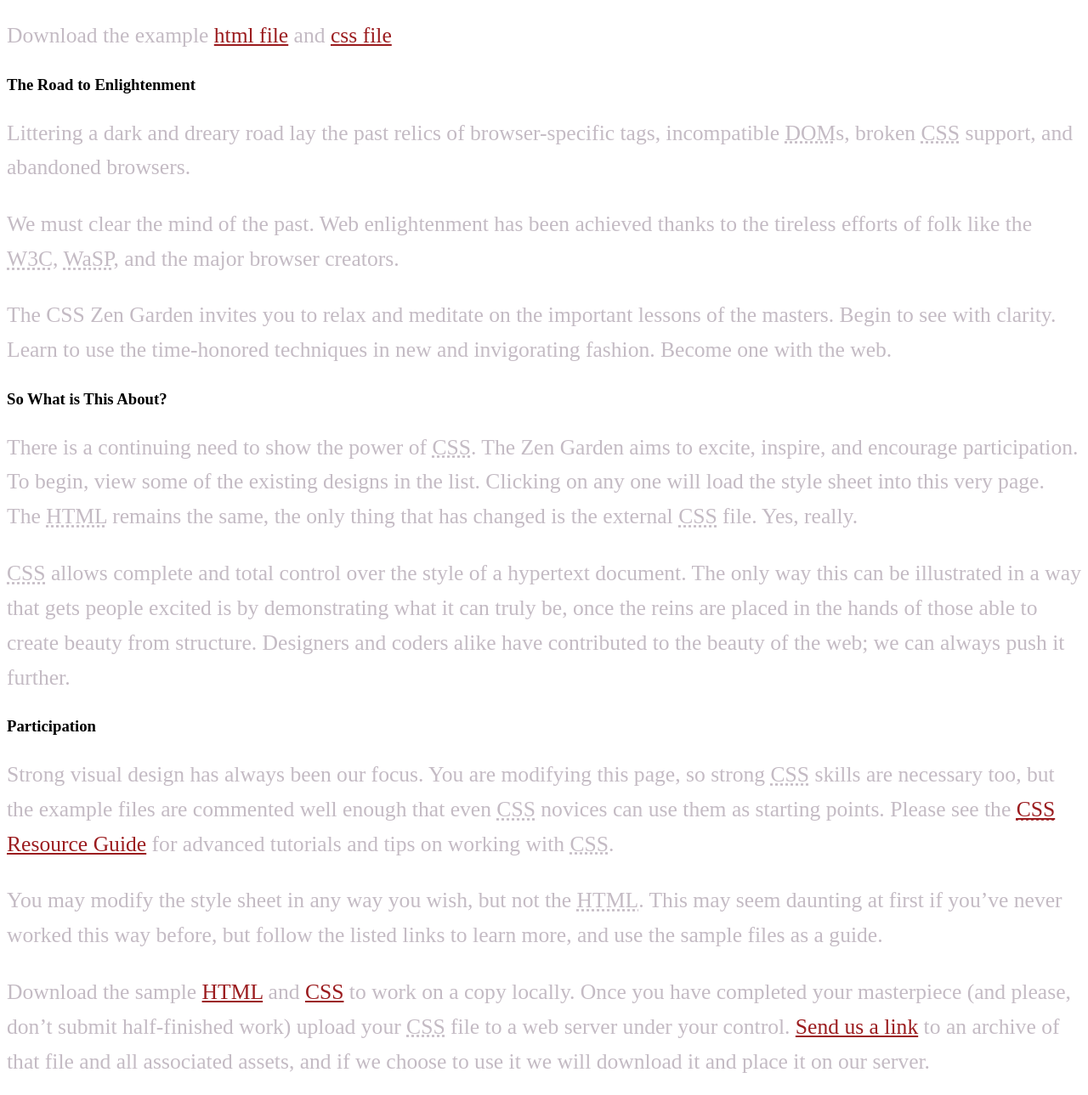
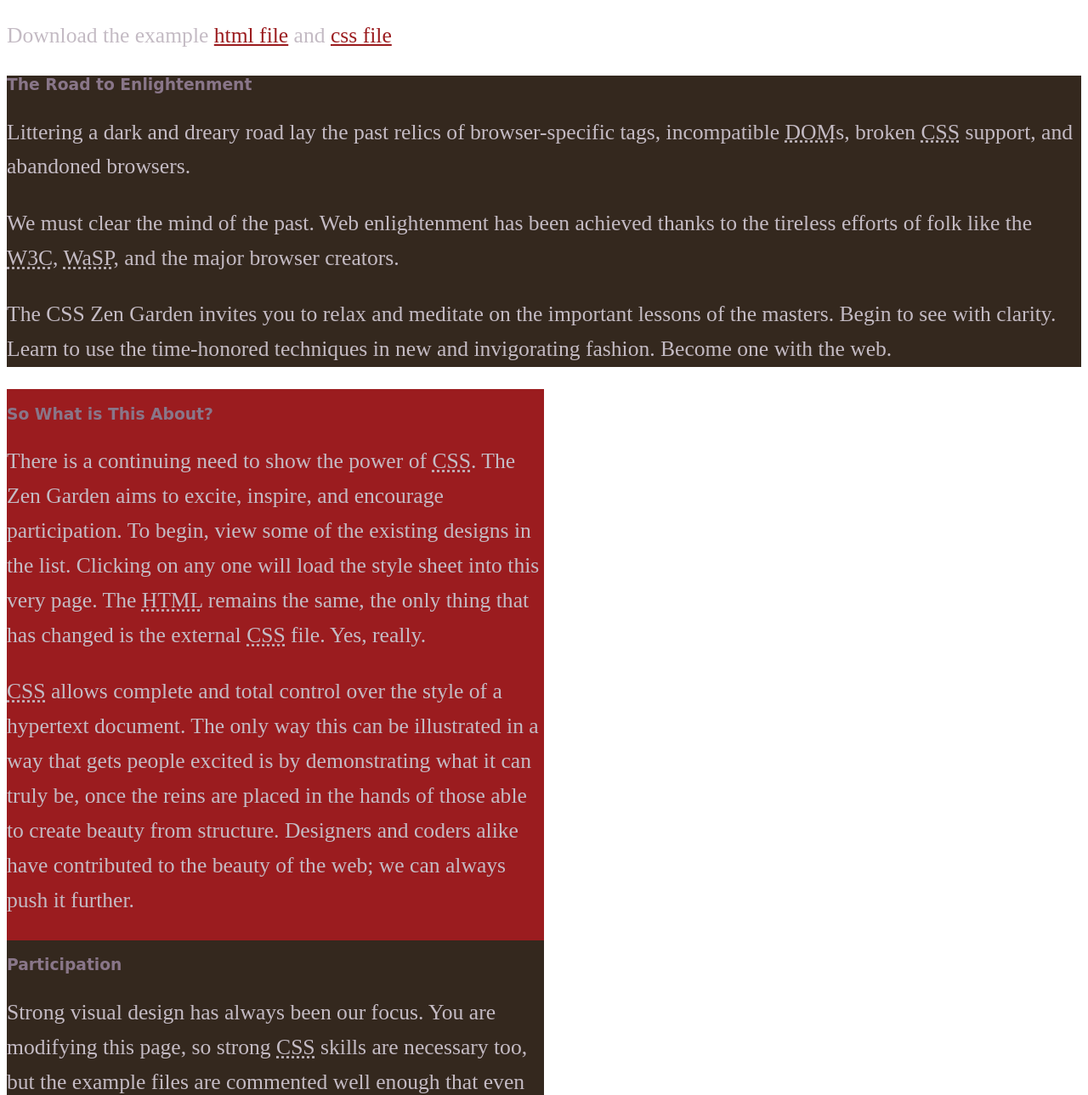
Before and after one commit to Branderwall/finalproject, a plain HTML site: page final/index.html in a window 1280 px wide. Shown: the part 273-1562 px from the top of the page at 85% size. Drawn offline with nearby package versions, Linux system fonts and the light colour scheme; files that its build step writes are made by us from their sources; a web font is replaced by a local one.

Commit message:
main init

```diff
--- /dev/null
+++ b/final/scss/partials/_main.scss
@@ -0,0 +1,23 @@
+.main {
+    display: flex;
+    flex-direction: column;
+    div {
+        width: 100%;
+        background-color: $color-3;
+    }
+    div:nth-child(odd) {
+        background-color: $color-1;
+    }
+}
+
+.preamble {
+    width: 100%;
+    background-color: $color-3;
+}
+
+@media (min-width: $M) {
+    .main div {
+        width: 50%;
+        align-self: flex-start;
+    }
+}
--- a/final/scss/partials/_typography.scss
+++ b/final/scss/partials/_typography.scss
@@ -7,7 +7,8 @@ $secondary-font: 'Bellota', cursive;
 
 
 h1,
-h2 {
+h2,
+h3 {
   font-family: $secondary-font;
   color: $color-2;
 }
--- a/final/scss/style.scss
+++ b/final/scss/style.scss
@@ -7,3 +7,4 @@
 @import 'partials/colors';
 @import 'partials/layout';
 @import 'partials/typography';
+@import 'partials/main';
```
Also changed, not shown: 1 other file.
